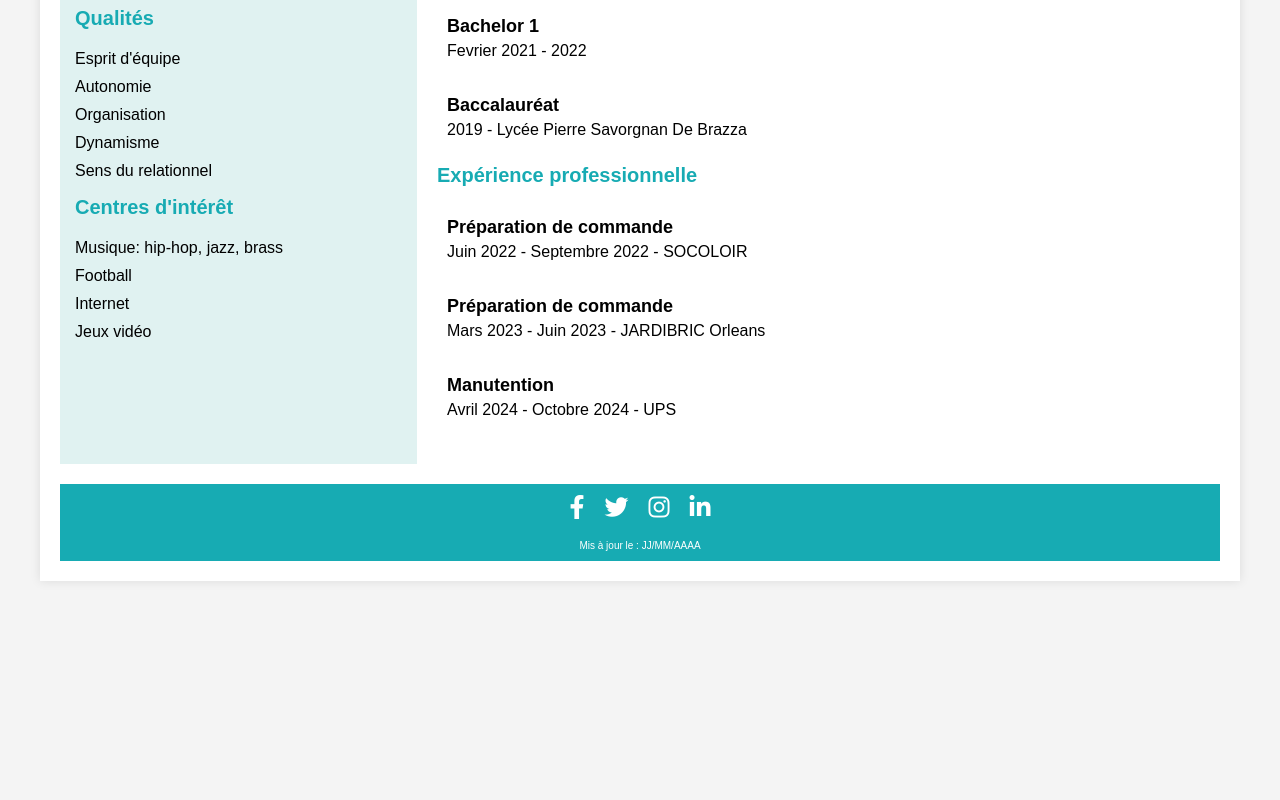
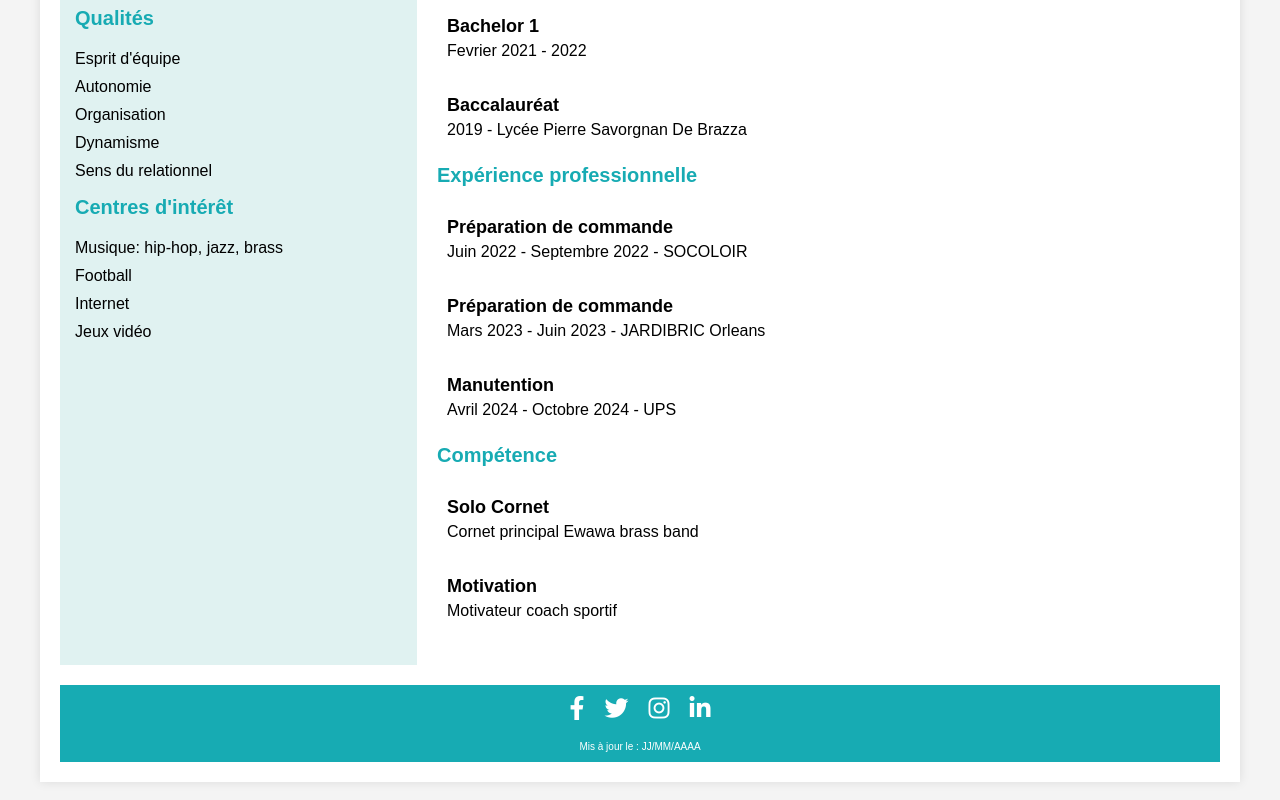
Before and after one commit to steeve-gad/wilfrid_steeve_devoir_3_cv_html_css, a plain HTML site: page index.html in a window 1280 px wide. Shown: the part 480-1280 px from the top of the page. Before the commit the page ends 1081 px from the top, so only its background shows below. Drawn offline with Linux system fonts and the light colour scheme; a web font is replaced by a local one.

Commit message:
add Compétence

```diff
--- a/index.html
+++ b/index.html
@@ -111,6 +111,18 @@
                         <p>Avril 2024 - Octobre 2024 - UPS</p>
                     </div>
                 </section>
+
+                <section class="compétence">
+                    <h3>Compétence</h3>
+                    <div class="item">
+                        <h4>Solo Cornet</h4>
+                        <p>Cornet principal Ewawa brass band </p>
+                    </div>
+                    <div class="item">
+                        <h4>Motivation</h4>
+                        <p>Motivateur coach sportif</p>
+                    </div>
+                </section>
             </section>
         </main>
 
```
